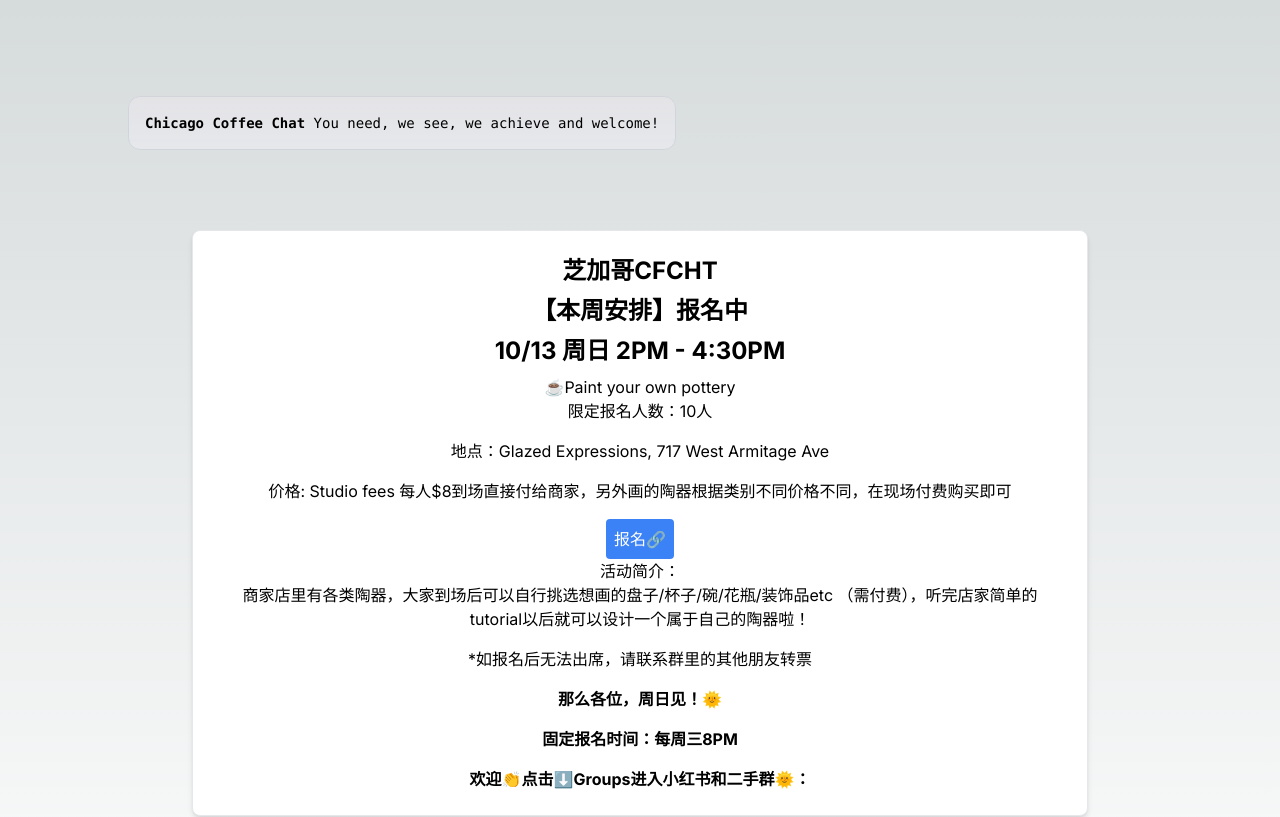
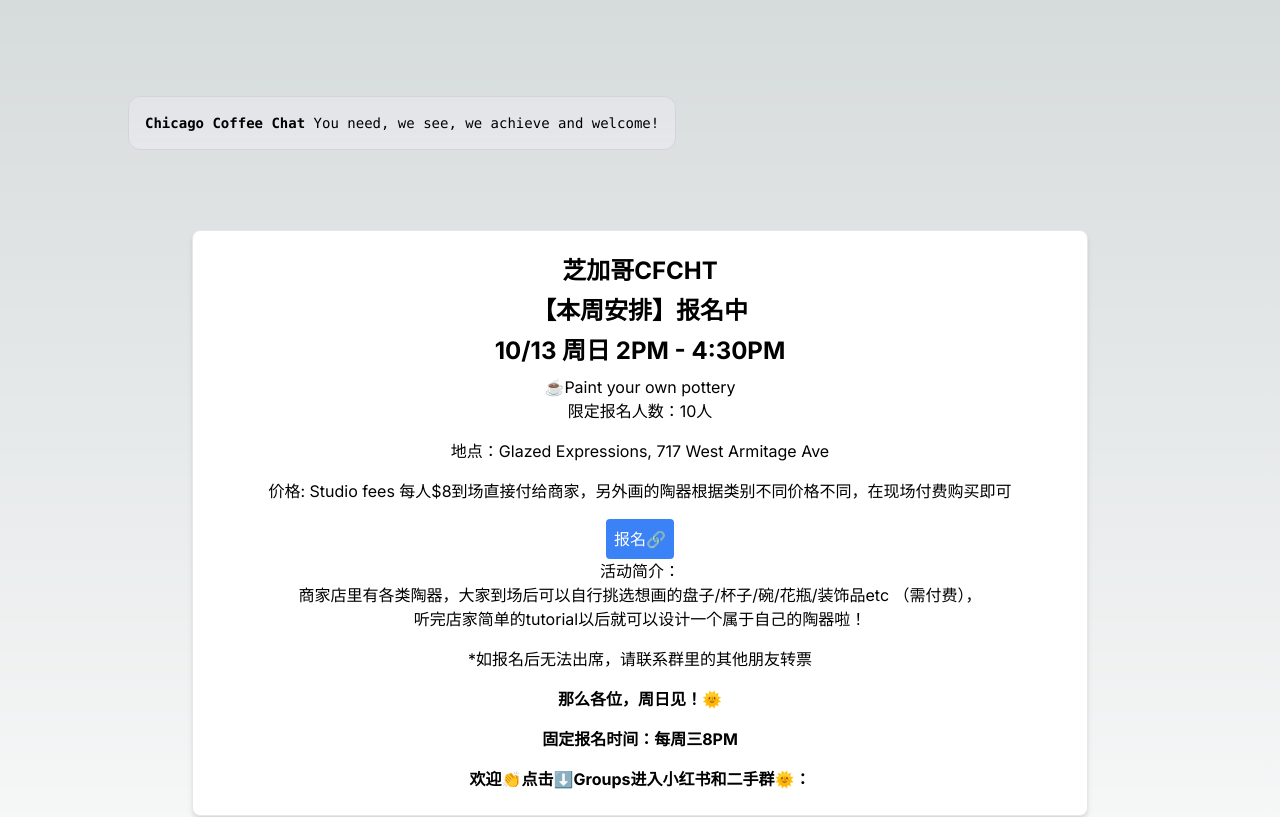
Before and after one commit to Brack-Wang/nextjs, a Next.js app: page / in a window 1280 px wide. Shown: the top 817 px of the page. Built offline with nearby package versions, Linux system fonts and the light colour scheme.

Commit message:
Update page.tsx

```diff
--- a/app/page.tsx
+++ b/app/page.tsx
@@ -29,25 +29,8 @@ export default function Home() {
         <p className="mb-4">地点：Glazed Expressions, 717 West Armitage Ave</p>
         <p className="mb-4">价格: Studio fees 每人$8到场直接付给商家，另外画的陶器根据类别不同价格不同，在现场付费购买即可</p>
            <a href="https://www.eventbrite.com/e/cfcht106-1-4pm-tickets-1032602721537?aff=oddtdtcreator" target="_blank" className="inline-block bg-blue-500 text-white p-2 rounded hover:bg-blue-700 transition duration-300 ease-in-out">报名🔗</a>
-        <p className="mb-4">活动简介：<br />商家店里有各类陶器，大家到场后可以自行挑选想画的盘子/杯子/碗/花瓶/装饰品etc （需付费），听完店家简单的tutorial以后就可以设计一个属于自己的陶器啦！</p>
+        <p className="mb-4">活动简介：<br />商家店里有各类陶器，大家到场后可以自行挑选想画的盘子/杯子/碗/花瓶/装饰品etc （需付费），<br />听完店家简单的tutorial以后就可以设计一个属于自己的陶器啦！</p>
         <p className="mt-4">*如报名后无法出席，请联系群里的其他朋友转票</p>
-
-
-{/*         <h2 className="text-2xl font-bold mb-2">【本周安排】报名中</h2>
-        <h2 className="text-2xl font-bold mb-2">10/6 周日 1PM - 4PM</h2>
-        <p className="mb-4">☕️小桌Shift制主题聊天（i人友好）<br />限定报名人数：12人</p>
-        <p className="mb-4">地点：1821 W Hubbard St, Suite 209, 二楼<br />楼下有免费停车场和街边停车位</p>
-        <p className="mb-4">场地预约平摊：$21/人（含税）<br />请报名后当天23点前通过Zelle支付管理员</p>
-        <p className="mb-4">Zelle 收款人：QIONG YIN<br />Email: yin_chloe@icloud.com</p>
-        <p className="mb-4">欢迎大家带一些自己想分享的小零食！</p>
-           <a href="https://www.eventbrite.com/e/cfcht106-1-4pm-tickets-1032602721537?aff=oddtdtcreator" target="_blank" className="inline-block bg-blue-500 text-white p-2 rounded hover:bg-blue-700 transition duration-300 ease-in-out">报名🔗</a>
-        <p className="mb-4">活动简介：<br />2轮Shift制小桌主题聊天 + Gather + 自由讨论</p>
-        <p className="mb-4">共有4个不同主题的聚点，每个聚点4人，每轮45分钟，2轮后轮换其他主题。</p>
-        <p className="mb-4">本次话题包括：<br />音乐分享、来芝加哥/美国的理由/想做什么、保暖建议、秋冬必备等</p>
-        <p className="mt-4">*报名成功后，请于当天23:59前通过Zelle支付场地费用，否则名额将被取消</p>
-        <p className="mt-4">*如报名后无法出席，请联系群里的其他成员转让票务</p>
-        <p className="mt-4">*此次活动为我们自行预约场地的尝试。以往免费场地常出现人数限制或店家不支持活动的情况。本次收取的费用将用于场地预订。若费用不足，可能会更换场地，敬请理解！如有变动，会提前通知所有参与者。</p> */}
-      {/* Event Details Replacement End */}
 
 <p className="mt-4 font-bold">那么各位，周日见！🌞</p>
   <p className="mt-4 font-bold">固定报名时间：每周三8PM</p>
```
